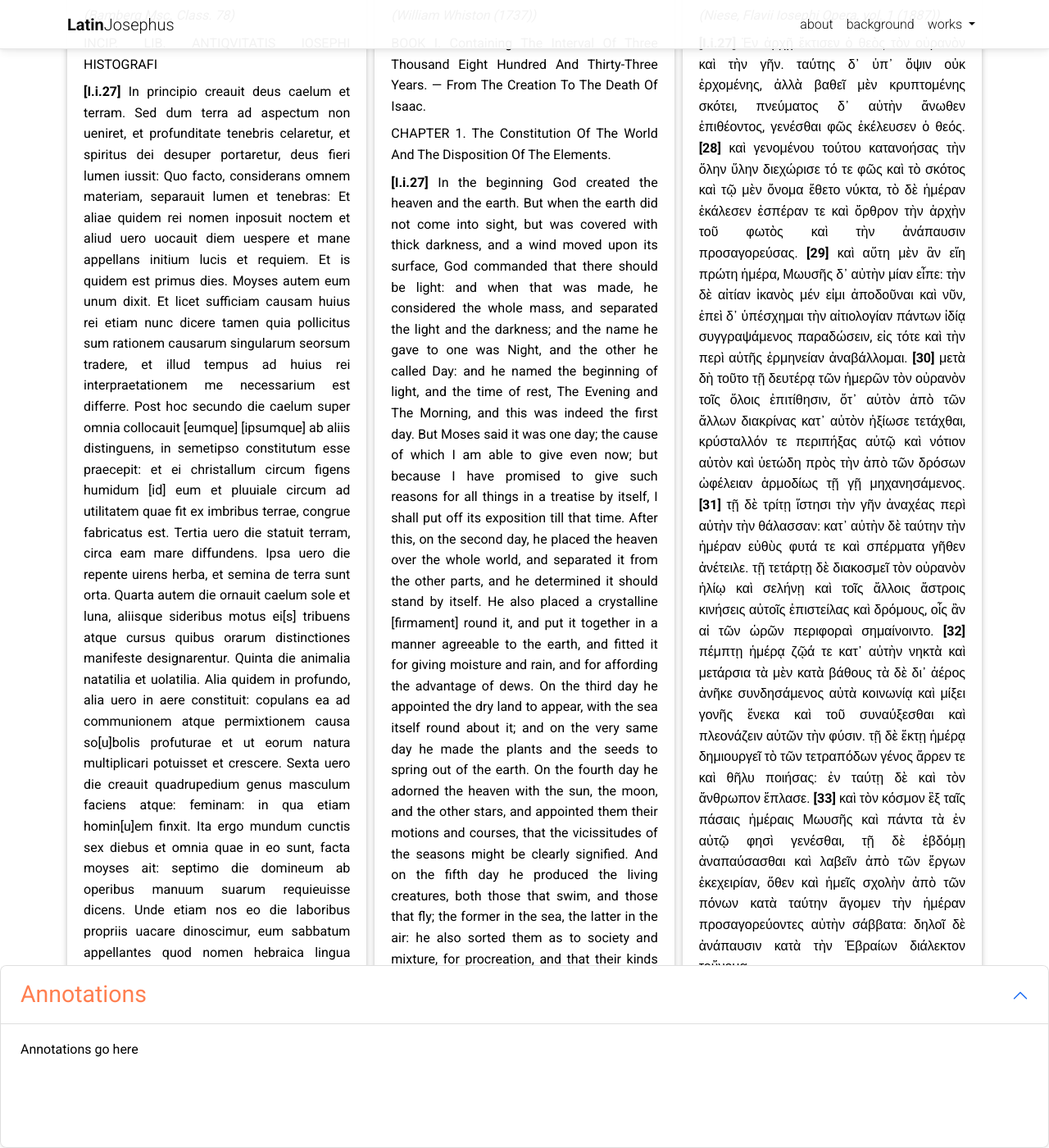
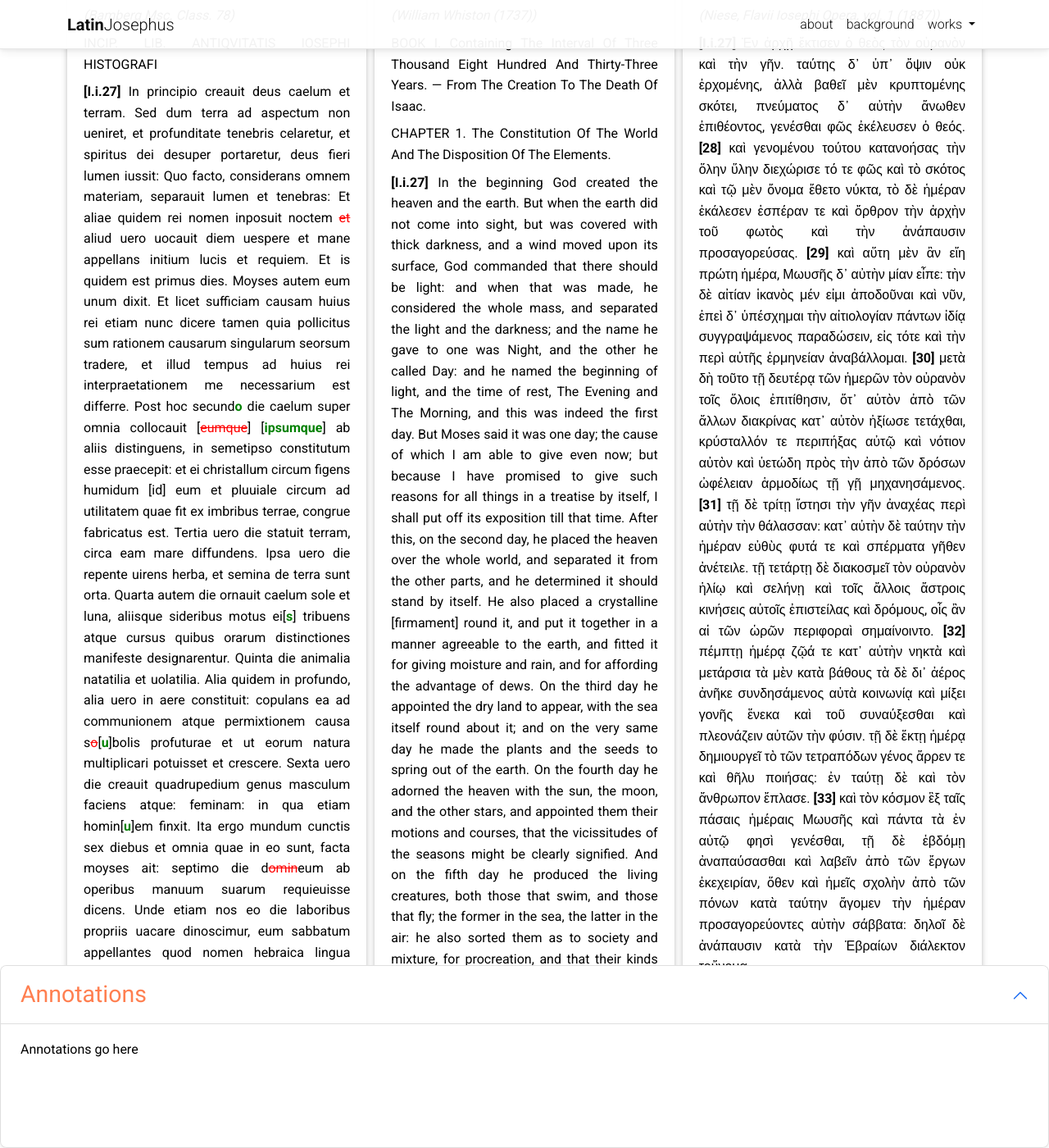
Before and after one commit to performant-software/latin-josephus-2, a Jekyll site: the page built from _pages/antiquities.md, in a window 1280 px wide and 1400 px high, scrolled down 270 px. Shown: the whole window at 82% size. Built offline with Jekyll 4.4.1, drawn with Linux system fonts in a browser that asks for light colours; nearby versions of some CDN libraries; comment, search, counter and statistics services are not loaded; a style sheet for code colours, icons or effects is not loaded.

Commit message:
Add some styling to markup

```diff
--- a/assets/css/tei.css
+++ b/assets/css/tei.css
@@ -12,3 +12,11 @@ tei-note {
 tei-num {
   font-weight: bold;
 }
+tei-del {
+  text-decoration: line-through;
+  color: red;
+}
+tei-add {
+  font-weight: bold;
+  color: green;
+}
```
